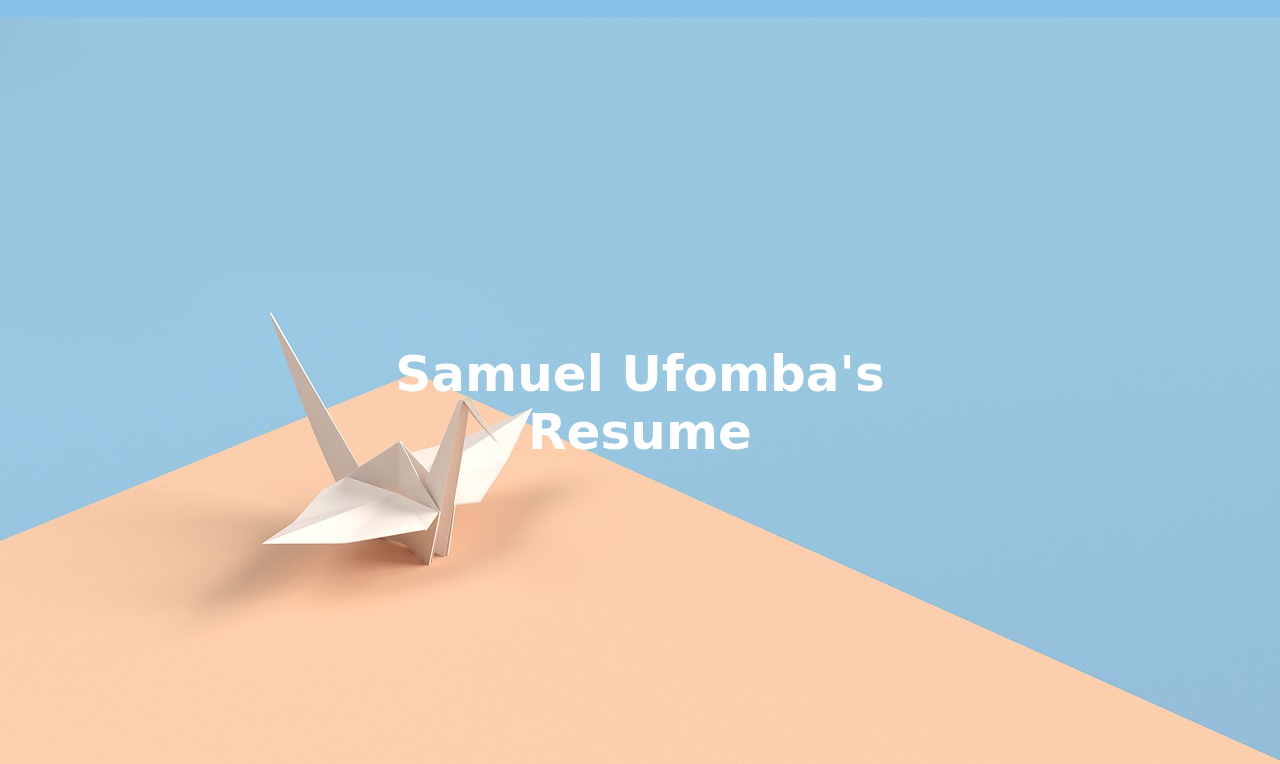
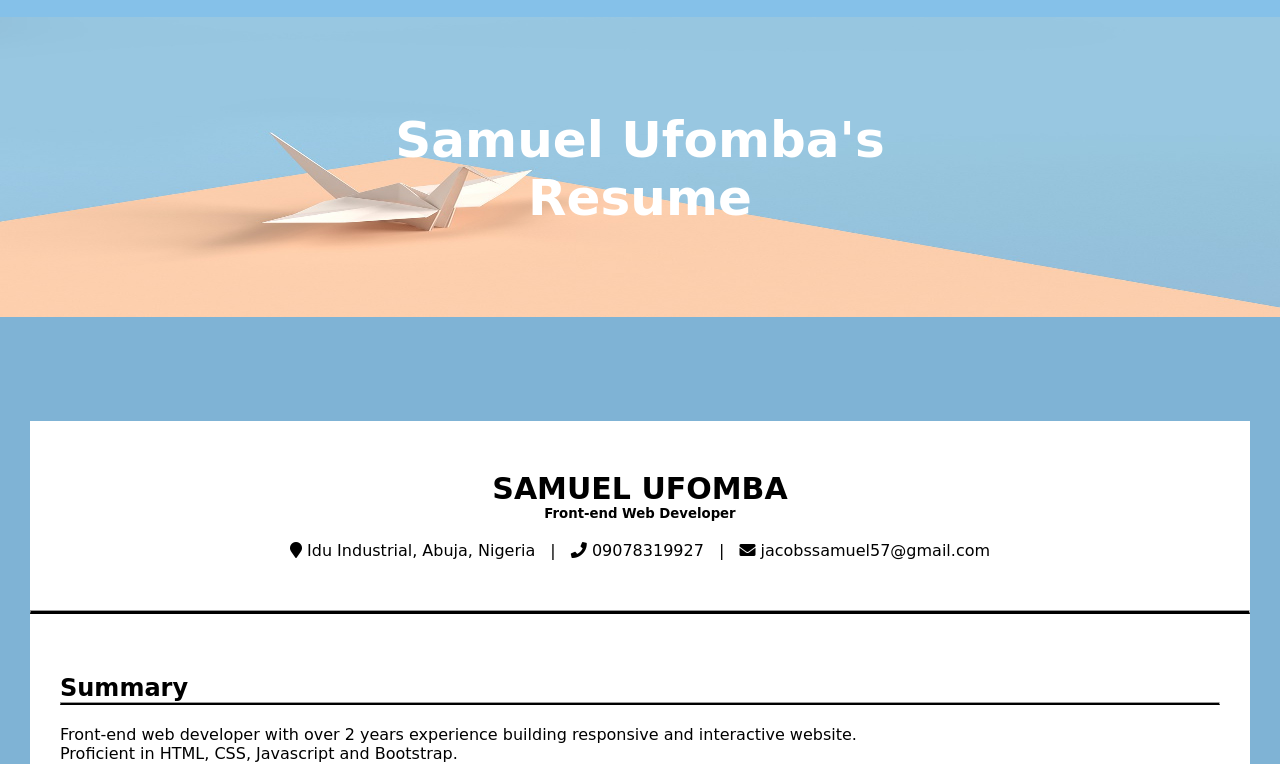
Before and after one commit to Samuel-jacobs/HGN-internship-stage-2-task, a plain HTML site: page index.html in a window 1280 px wide. Shown: the part 67-831 px from the top of the page. Drawn offline with Linux system fonts and the light colour scheme.

Commit message:
Update index.html

```diff
--- a/index.html
+++ b/index.html
@@ -21,7 +21,7 @@
 			</div>
 		</nav>
 		<div class="carousel">
-			<img src="header.jpg" alt="carousel image" width="100%" height="auto">
+			<img src="header.jpg" alt="carousel image" width="100%" height="300px">
 			<div class="caption">
 				<h1>Samuel Ufomba's Resume</h1>
 			</div>
```
